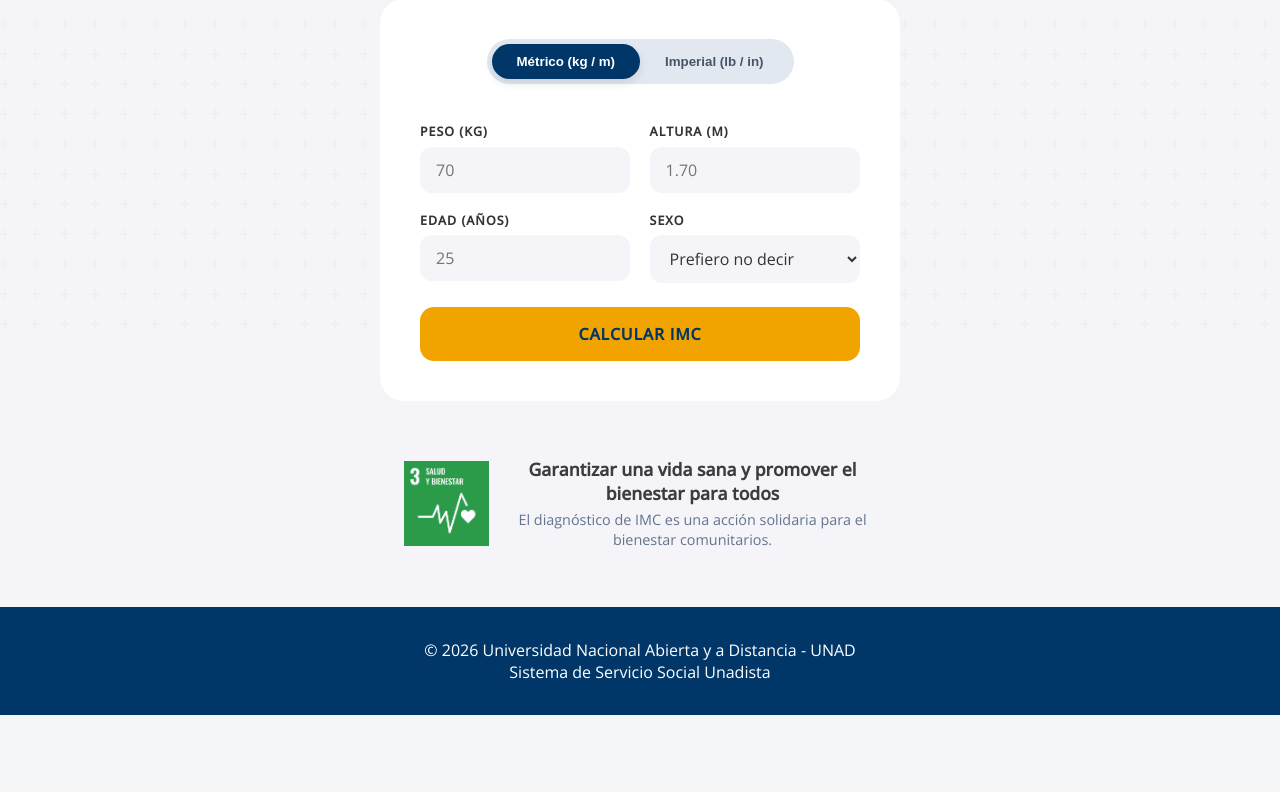
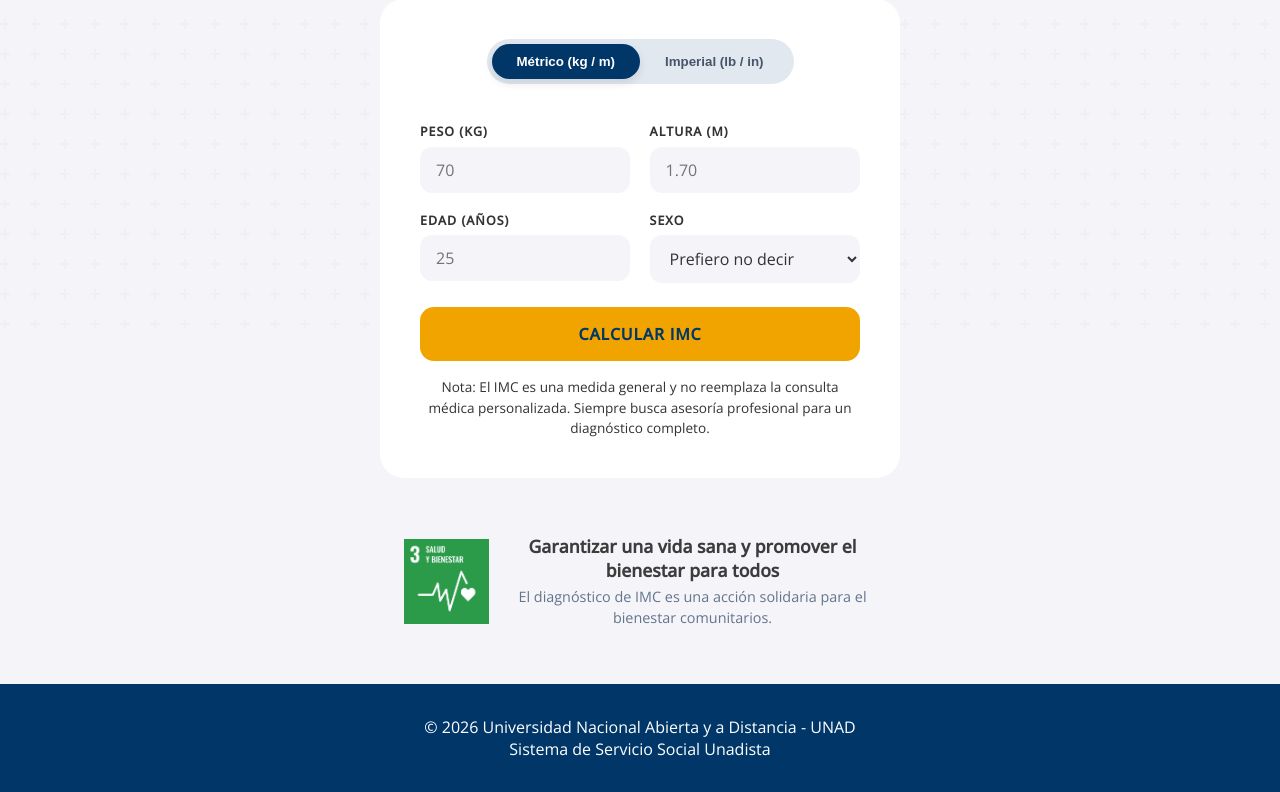
Before and after one commit to RainbowDash23/Proyecto-IMC, a Flask app: page / in a window 1280 px wide. Shown: the part 461-1253 px from the top of the page. Before the commit the page ends 1176 px from the top, so only its background shows below. Run offline with Flask 3, Linux system fonts and the light colour scheme; some web fonts are replaced.

Commit message:
agregue nota

```diff
--- a/templates/index.html
+++ b/templates/index.html
@@ -361,7 +361,6 @@ h4 {
     <h2 style="font-size: 2rem; margin-bottom: 0.5rem;">ODS 3: Salud y Bienestar</h2>
     <p style="max-width: 700px; margin: 0 auto; font-size: 1.1rem; opacity: 0.9;">
         Garantizar una vida sana y promover el bienestar. Esta herramienta es parte del diagnóstico para fomentar hábitos saludables en la comunidad.
-        Nota: El IMC es una medida general y no reemplaza la consulta médica personalizada. Siempre busca asesoría profesional para un diagnóstico completo.
     </p>
 </section>
 
@@ -412,6 +411,10 @@ h4 {
   <button class="btn-calcular" id="btnCalcular" onclick="calcular()">
     Calcular IMC
   </button>
+
+  <p style="font-size: 0.85rem; color: var(--muted); text-align: center; margin-top: 1rem; line-height: 1.5;">
+    Nota: El IMC es una medida general y no reemplaza la consulta médica personalizada. Siempre busca asesoría profesional para un diagnóstico completo.
+  </p>
 </div>
 
 <div class="result-card" id="resultCard">
```
